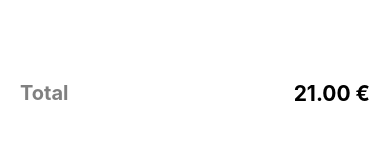
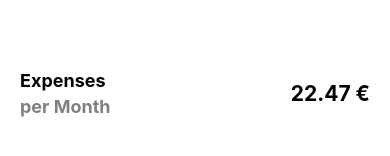
Before and after one commit to digitowly/maxpie, a React Native app: screen / in a window 390 px wide. Shown: the part 356-512 px from the top of the page. Built offline with nearby package versions, Linux system fonts and the light colour scheme.

Commit message:
#total amount

```diff
--- a/src/components/Subscription/SubsciptionGestureHandler.tsx
+++ b/src/components/Subscription/SubsciptionGestureHandler.tsx
@@ -7,7 +7,7 @@ import Animated, {
   withSpring,
 } from 'react-native-reanimated';
 import { Color } from '../../types';
-import { subscriptionStyles } from './Subscription';
+import { subscriptionStyles } from './Subscription.style';
 
 interface SubscriptionGestureHandlerProps {
   children: React.ReactNode;
--- /dev/null
+++ b/src/components/Subscription/Subscription.style.ts
@@ -0,0 +1,19 @@
+import { StyleSheet } from 'react-native';
+
+export const subscriptionStyles = StyleSheet.create({
+  wrapper: {
+    backgroundColor: 'lightgray',
+    flexDirection: 'row',
+    justifyContent: 'space-between',
+    paddingHorizontal: 20,
+    paddingVertical: 24,
+    borderRadius: 6,
+    marginVertical: 5,
+    marginHorizontal: 20,
+  },
+  text: {
+    color: 'white',
+    fontWeight: 'bold',
+    fontSize: 15,
+  },
+});
--- a/src/components/Subscription/Subscription.tsx
+++ b/src/components/Subscription/Subscription.tsx
@@ -1,9 +1,9 @@
 import * as React from 'react';
 import { Text } from '../Themed';
-import { StyleSheet } from 'react-native';
 import SubscriptionGestureHandler from './SubsciptionGestureHandler';
 import { price } from '../../helper/price';
 import { SubscriptionType } from '../../types';
+import { subscriptionStyles } from './Subscription.style';
 
 interface SubscriptionProps {
   subscription: SubscriptionType;
@@ -25,25 +25,9 @@ export default function Subscription({
       backgroundColor={color}
     >
       <Text style={subscriptionStyles.text}>{name}</Text>
-      <Text style={subscriptionStyles.text}>{price(amount)}</Text>
+      <Text style={subscriptionStyles.text}>
+        {price(Number(amount).toString())}
+      </Text>
     </SubscriptionGestureHandler>
   );
 }
-
-export const subscriptionStyles = StyleSheet.create({
-  wrapper: {
-    backgroundColor: 'lightgray',
-    flexDirection: 'row',
-    justifyContent: 'space-between',
-    paddingHorizontal: 20,
-    paddingVertical: 24,
-    borderRadius: 6,
-    marginVertical: 5,
-    marginHorizontal: 20,
-  },
-  text: {
-    color: 'white',
-    fontWeight: 'bold',
-    fontSize: 15,
-  },
-});
--- a/src/components/SubscriptionList/SubscriptionList.tsx
+++ b/src/components/SubscriptionList/SubscriptionList.tsx
@@ -24,11 +24,10 @@ export default function SubscriptionList({
 
   const totalAmount = React.useMemo(
     () =>
-      subscriptions.reduce(
-        (currentAmount: number, sub) =>
-          currentAmount + Number(sub.amount.replace(',', '.')),
-        0
-      ),
+      subscriptions.reduce((currentAmount: number, sub) => {
+        const subAmount = Number(sub.amount ?? 0);
+        return currentAmount + subAmount;
+      }, 0),
     [subscriptions]
   );
 
@@ -50,7 +49,7 @@ export default function SubscriptionList({
           />
         )}
       />
-      <SubscriptionTotal totalAmount={totalAmount} />
+      <SubscriptionTotal defaultAmount={totalAmount} />
       {activeSubscription && (
         <MPModal
           title={activeSubscription.name}
--- a/src/components/SubscriptionList/SubscriptionTotal.tsx
+++ b/src/components/SubscriptionList/SubscriptionTotal.tsx
@@ -1,25 +1,85 @@
 import * as React from 'react';
-import { StyleSheet } from 'react-native';
+import { Pressable, StyleSheet } from 'react-native';
+import Animated, {
+  FadeInUp,
+  FadeOutDown,
+  FlipInXUp,
+} from 'react-native-reanimated';
 import { p } from '../../constants/Spacing';
 import { price } from '../../helper/price';
+import useColorScheme from '../../hooks/useColorScheme';
 import { View, Text } from '../Themed';
 
+enum Rate {
+  perWeek = 'Week',
+  perMonth = 'Month',
+  perYear = 'Year',
+}
+
 interface SubscriptionTotalProps {
-  totalAmount: number;
+  defaultAmount: number;
 }
 
 export default function SubscriptionTotal({
-  totalAmount,
+  defaultAmount,
 }: SubscriptionTotalProps): JSX.Element {
+  const colorScheme = useColorScheme();
+
+  const [rate, setRate] = React.useState<Rate>(Rate.perMonth);
+
+  console.log(defaultAmount);
+
+  function setNextRate() {
+    if (rate === Rate.perWeek) {
+      return setRate(Rate.perMonth);
+    }
+    if (rate === Rate.perMonth) {
+      return setRate(Rate.perYear);
+    }
+    if (rate === Rate.perYear) {
+      return setRate(Rate.perWeek);
+    }
+  }
+  function getAmount() {
+    if (rate === Rate.perWeek) {
+      return defaultAmount / 4;
+    }
+    if (rate === Rate.perMonth) {
+      return defaultAmount;
+    }
+    if (rate === Rate.perYear) {
+      return defaultAmount * 12;
+    }
+    return 0;
+  }
+
   return (
-    <View style={style.wrapper}>
+    <Pressable
+      onPress={() => setNextRate()}
+      style={[
+        style.wrapper,
+        { borderColor: colorScheme === 'light' ? 'lightgrey' : 'grey' },
+      ]}
+    >
       <View>
-        <Text style={style.periodText}>Total </Text>
+        <Text style={style.totalText}>Expenses </Text>
+        <View style={{ flexDirection: 'row' }}>
+          <Text style={style.periodText}>per </Text>
+          <Animated.View key={rate} entering={FadeInUp} exiting={FadeOutDown}>
+            <Text style={style.periodText}>{rate}</Text>
+          </Animated.View>
+        </View>
       </View>
-      <Text style={style.amountText}>
-        {price(totalAmount.toFixed(2).toString())}
-      </Text>
-    </View>
+      <Animated.View
+        key={rate}
+        entering={FlipInXUp.springify()}
+        exiting={FadeOutDown.springify()}
+      >
+        <Text style={style.amountText}>
+          {price(getAmount().toFixed(2).toString())}
+        </Text>
+      </Animated.View>
+    </Pressable>
   );
 }
 
@@ -30,11 +90,15 @@ const style = StyleSheet.create({
     justifyContent: 'space-between',
     alignItems: 'center',
     paddingHorizontal: p.md,
-    borderColor: 'lightgrey',
     borderTopWidth: 1,
   },
+  totalText: {
+    fontSize: 18,
+    fontWeight: 'bold',
+    marginBottom: 5,
+  },
   periodText: {
-    fontSize: 20,
+    fontSize: 18,
     color: 'grey',
     fontWeight: 'bold',
   },
--- a/src/screens/StartScreen.tsx
+++ b/src/screens/StartScreen.tsx
@@ -14,25 +14,25 @@ const defaultList: SubscriptionType[] = [
   {
     id: '1',
     name: 'Amazon',
-    amount: '7',
+    amount: 7.99,
     color: Color.orange,
   },
   {
     id: '2',
     name: 'Netflix',
-    amount: '9',
+    amount: 9.5,
     color: Color.red,
   },
   {
     id: '3',
     name: 'Google',
-    amount: '2',
+    amount: 1.99,
     color: Color.blue,
   },
   {
     id: '4',
     name: 'Apple',
-    amount: '3',
+    amount: 2.99,
     color: Color.green,
   },
 ];
@@ -40,7 +40,7 @@ const defaultList: SubscriptionType[] = [
 const emptySubscription: SubscriptionType = {
   id: '',
   name: '',
-  amount: '',
+  amount: 0,
   color: Color.orange,
 };
 
--- a/src/types.ts
+++ b/src/types.ts
@@ -1,7 +1,7 @@
 export type SubscriptionType = {
   id: string;
   name: string;
-  amount: string;
+  amount: number | string;
   color: Color;
 };
 
```
